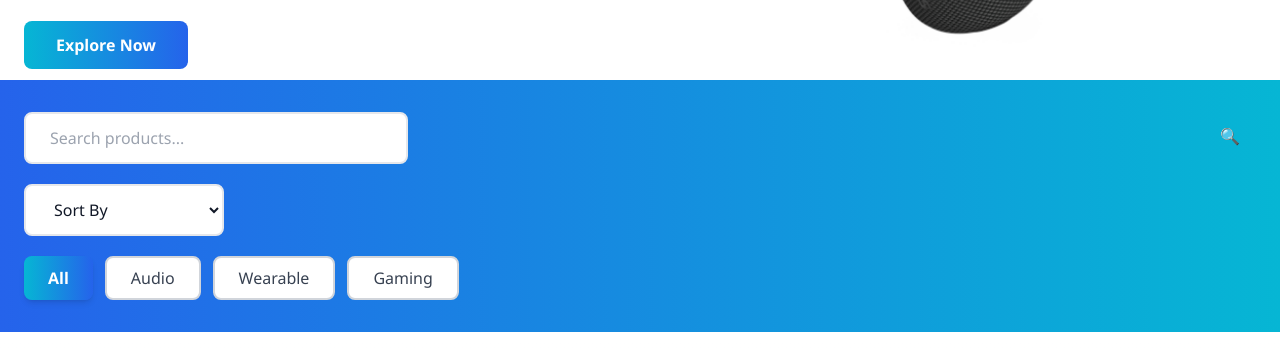
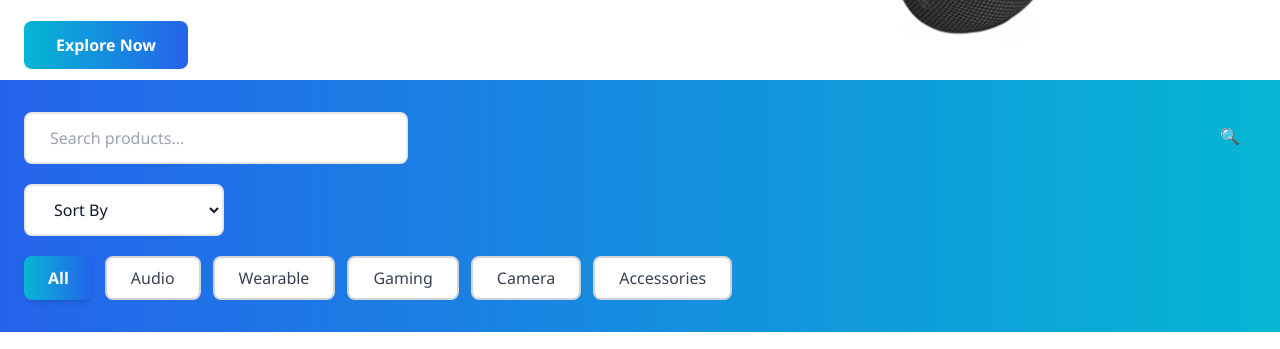
Before and after one commit to Nishashabbir/nishTEC, a plain HTML site: page index.html in a window 1280 px wide. Shown: the part 297-646 px from the top of the page. Drawn offline with nearby package versions, Linux system fonts and the light colour scheme; files that its build step writes are made by us from their sources.

Commit message:
Accessories added

```diff
--- a/index.html
+++ b/index.html
@@ -123,6 +123,12 @@
         <button class="filter-btn bg-white border-2 border-gray-300 text-gray-700 px-6 py-2 rounded-lg font-medium transition-all duration-300 hover:border-purple-500 hover:text-purple-600 hover:shadow-md transform hover:-translate-y-1" data-category="Gaming">
           Gaming
         </button>
+        <button class="filter-btn bg-white border-2 border-gray-300 text-gray-700 px-6 py-2 rounded-lg font-medium transition-all duration-300 hover:border-purple-500 hover:text-purple-600 hover:shadow-md transform hover:-translate-y-1" data-category="Camera">
+          Camera
+        </button>
+        <button class="filter-btn bg-white border-2 border-gray-300 text-gray-700 px-6 py-2 rounded-lg font-medium transition-all duration-300 hover:border-purple-500 hover:text-purple-600 hover:shadow-md transform hover:-translate-y-1" data-category="Accessories">
+          Accessories
+        </button>
 
       </div>
 
--- a/js/products.js
+++ b/js/products.js
@@ -143,7 +143,7 @@ export const products = [
     id: 16,
     title: "VR Headset",
     price: 12000,
-    category: "Gaming",
+    category: "Audio",
     image: "https://images.unsplash.com/photo-1622979135225-d2ba269cf1ac"
   },
    {
```
